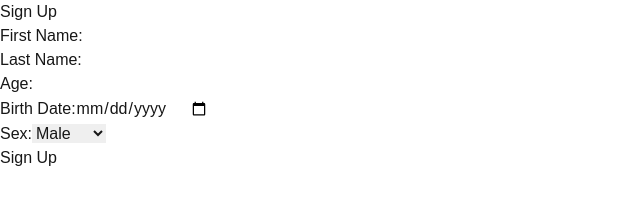
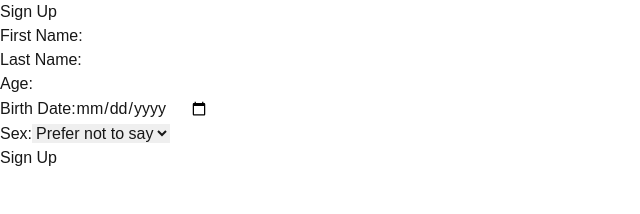
Before and after one commit to donny444/nextjs-todolist, a Next.js app: page /signup in a window 1280 px wide. Shown: the top 214 px of the page, without its empty margins (0-640 px from the left). Built offline with nearby package versions, Linux system fonts and the light colour scheme.

Commit message:
fix signup form

```diff
--- a/src/app/signup/page.tsx
+++ b/src/app/signup/page.tsx
@@ -40,6 +40,7 @@ export default function Signup() {
                             value={firstName}
                             onChange={(e) => setFirstname(e.target.value)}
                             className="w-full px-3 py-2 border rounded"
+                            required
                         />
                     </div>
                     <div>
@@ -49,6 +50,7 @@ export default function Signup() {
                             value={lastName}
                             onChange={(e) => setLastname(e.target.value)}
                             className="w-full px-3 py-2 border rounded"
+                            required
                         />
                     </div>
                     <div>
@@ -58,6 +60,7 @@ export default function Signup() {
                             value={age}
                             onChange={(e) => setAge(e.target.value)}
                             className="w-full px-3 py-2 border rounded"
+                            required
                         />
                     </div>
                     <div>
@@ -67,6 +70,7 @@ export default function Signup() {
                             value={birthDate}
                             onChange={(e) => setBirthDate(e.target.value)}
                             className="w-full px-3 py-2 border rounded"
+                            required
                         />
                     </div>
                     <div>
@@ -74,10 +78,13 @@ export default function Signup() {
                         <select
                             onChange={(e) => setSex(e.target.value)}
                             className="w-full px-3 py-2 border rounded"
+                            defaultValue={""}
+                            required
                         >
                             <option value="male">Male</option>
                             <option value="female">Female</option>
                             <option value="other">Other</option>
+                            <option value="">Prefer not to say</option>
                         </select>
                     </div>
                     <input
```
